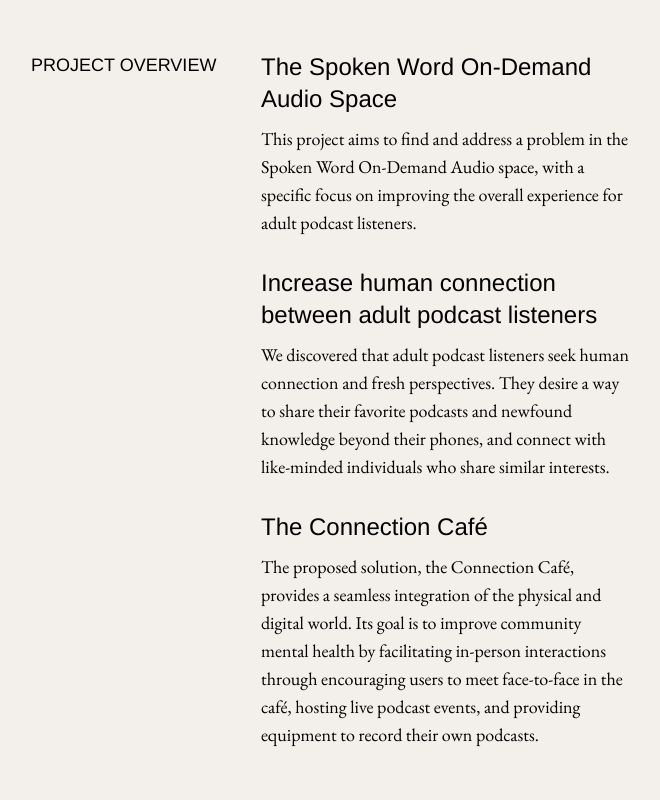
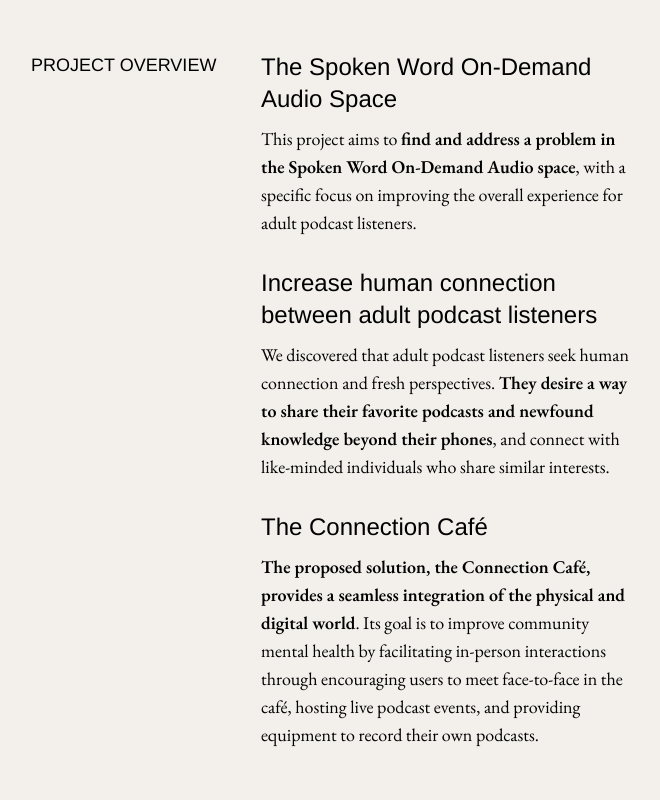
Before and after one commit to agabra23/aleynna-portfolio, a React (Vite) app: page /connection-cafe in a window 1280 px wide. Shown: the part 840-1640 px from the top of the page, without its empty margins (309-969 px from the left). Built offline with nearby package versions, Linux system fonts and the light colour scheme.

Commit message:
Fix margin inconcsistencies

```diff
--- a/src/pages/Cafe.jsx
+++ b/src/pages/Cafe.jsx
@@ -130,9 +130,13 @@ const Cafe = () => {
                 The Spoken Word On-Demand Audio Space
               </h4>
               <p className="text-[16px] font-thin md:text-lg">
-                This project aims to find and address a problem in the Spoken
-                Word On-Demand Audio space, with a specific focus on improving
-                the overall experience for adult podcast listeners.
+                This project aims to{" "}
+                <span className="font-semibold">
+                  find and address a problem in the Spoken Word On-Demand Audio
+                  space
+                </span>
+                , with a specific focus on improving the overall experience for
+                adult podcast listeners.
               </p>
             </div>
             <div>
@@ -141,9 +145,12 @@ const Cafe = () => {
               </h4>
               <p className="text-[16px] font-thin md:text-lg">
                 We discovered that adult podcast listeners seek human connection
-                and fresh perspectives. They desire a way to share their
-                favorite podcasts and newfound knowledge beyond their phones,
-                and connect with like-minded individuals who share similar
+                and fresh perspectives.{" "}
+                <span className="font-semibold">
+                  They desire a way to share their favorite podcasts and
+                  newfound knowledge beyond their phones
+                </span>
+                , and connect with like-minded individuals who share similar
                 interests.
               </p>
             </div>
@@ -152,12 +159,14 @@ const Cafe = () => {
                 The Connection Café
               </h4>
               <p className="text-[16px] font-thin md:text-lg">
-                The proposed solution, the Connection Café, provides a seamless
-                integration of the physical and digital world. Its goal is to
-                improve community mental health by facilitating in-person
-                interactions through encouraging users to meet face-to-face in
-                the café, hosting live podcast events, and providing equipment
-                to record their own podcasts.
+                <span className="font-semibold">
+                  The proposed solution, the Connection Café, provides a
+                  seamless integration of the physical and digital world
+                </span>
+                . Its goal is to improve community mental health by facilitating
+                in-person interactions through encouraging users to meet
+                face-to-face in the café, hosting live podcast events, and
+                providing equipment to record their own podcasts.
               </p>
             </div>
           </div>
@@ -343,19 +352,28 @@ const Cafe = () => {
             </h6>
             <ul className="list-disc list-inside pl-3">
               <li className="text-[16px] md:text-lg font-thin leading-7">
-                Podcast listeners search for a way to connect with others
-                through podcasts.
+                Podcast listeners{" "}
+                <span className="font-semibold">
+                  search for a way to connect
+                </span>{" "}
+                with others through podcasts.
               </li>
               <li className="text-[16px] md:text-lg font-thin leading-7">
-                Podcast listening is a chance to build community.
+                Podcast listening is a{" "}
+                <span className="font-semibold">chance to build community</span>
+                .
               </li>
               <li className="text-[16px] md:text-lg font-thin leading-7">
-                Adults need a way to disconnect from real life that continues to
-                stimulate them.
+                Adults need a way to{" "}
+                <span className="font-semibold">disconnect from real life</span>{" "}
+                that continues to stimulate them.
               </li>
               <li className="text-[16px] md:text-lg font-thin leading-7">
-                Adults need an engaging way to discuss podcast content with
-                friends.
+                Adults{" "}
+                <span className="font-semibold">
+                  need an engaging way to discuss
+                </span>{" "}
+                podcast content with friends.
               </li>
             </ul>
           </div>
@@ -519,12 +537,16 @@ const Cafe = () => {
               fill="black"
             />
           </svg>
-          <img src={Sticky1} alt="Sticky Note 1" />
-          <img src={Sticky2} alt="Sticky Note 2" />
+          <div className="max-w-[250px] justify-self-center place-self-start justify-center flex justify-center">
+            <img src={Sticky1} alt="Sticky Note 1" />
+          </div>
+          <div className="max-w-[250px] justify-self-center place-self-start justify-center flex justify-center">
+            <img src={Sticky2} alt="Sticky Note 2" />
+          </div>
         </div>
         <div className="md:grid md:grid-cols-[180px_1fr_1fr_1fr] md:gap-x-[50px] mb-3">
           <div></div>
-          <div className="md:mb-[50px] mb-[10px] md:col-span-3">
+          <div className="md:mb-[30px] mb-[10px] md:col-span-3">
             <h6 className="md:text-2xl text-xl font-medium font-helvetica mb-[10px]">
               Visualizing our solutions
             </h6>
@@ -625,7 +647,7 @@ const Cafe = () => {
           <h4 className="uppercase md:text-right font-thin font-helvetica text-[16px] md:text-lg mb-[30px] md:col-span-1">
             The End
           </h4>
-          <div className="mb-[50px] md:col-span-3">
+          <div className="mb-[30px] md:col-span-3">
             <h6 className="md:text-2xl text-xl font-medium font-helvetica mb-[10px]">
               The Connection Café
             </h6>
```
